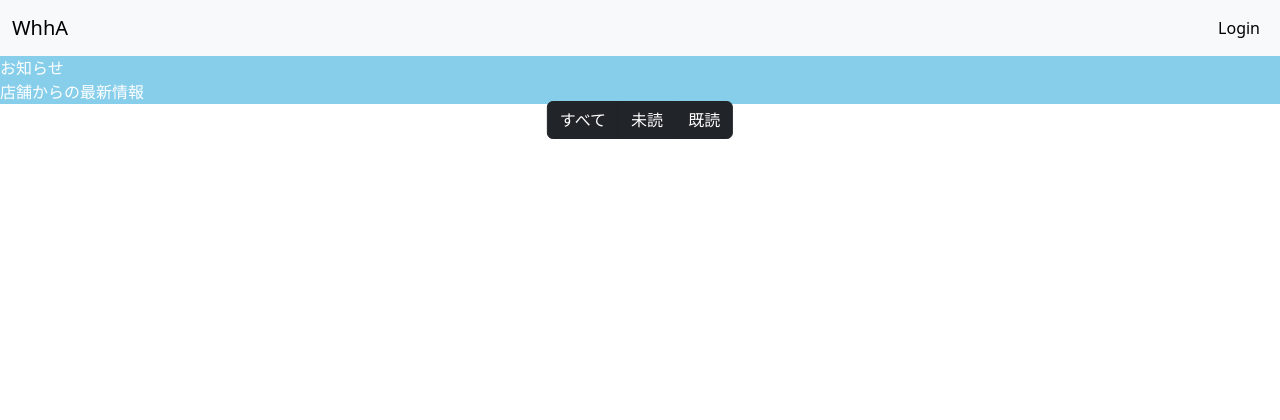
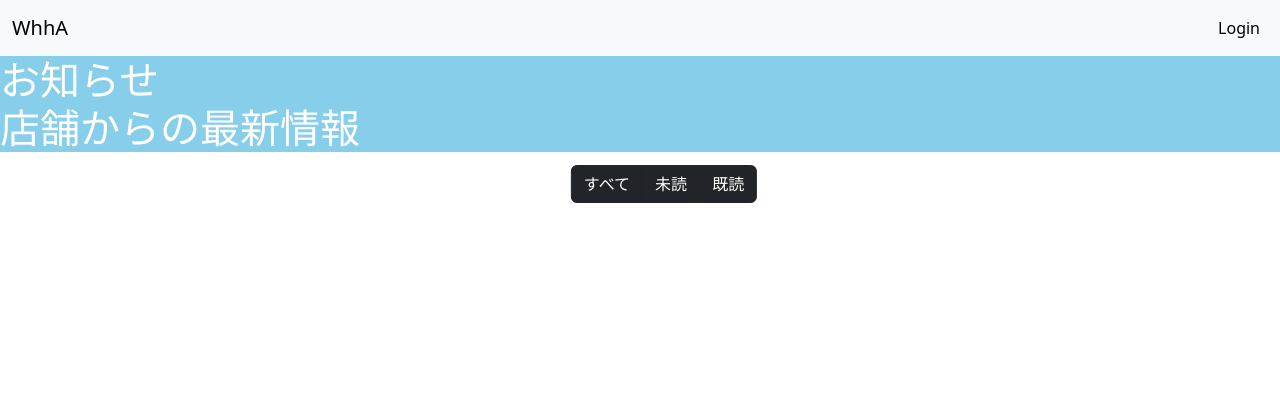
Before and after one commit to kbanchi-school/many-booking-site, a Flask app: page /info/ in a window 1280 px wide. Shown: the top 420 px of the page. Run offline with Flask 3, Linux system fonts and the light colour scheme; some libraries are stand-ins or nearby versions.

Commit message:
ほーむ

```diff
--- a/blueprints/home/app_home.py
+++ b/blueprints/home/app_home.py
@@ -7,3 +7,8 @@ from database import Salon
 def home():
     salons = Salon.select()
     return render_template('home.html', salons=salons)
+
+@home_bp.route('/detail/<id>')
+def detail(id):
+    salon = Salon.get(Salon.id == id)
+    return render_template('home_detail.html', salon=salon)
--- a/templates/home.html
+++ b/templates/home.html
@@ -1,4 +1,5 @@
 {% extends "layout.html" %}
+
 
 {% block content %}
 <h1 class="text-white main-color">シェアサロン予約</h1>
@@ -22,7 +23,7 @@
 		<h5 class="card-title">{{ salon.name }}</h5>
 		<h6 class="card-subtitle mb-2 text-body-secondary">{{ salon.phone }}</h6>
 		<p class="card-text">{{ salon.description }}</p>
-		<a href="/home/detail/{{ salon.id }}" class="card-link">ここから</a>
+		<a href="/home/detail/{{ salon.id }}" >ここから</a>
 	</div>
 	</div>
 	</li>
--- a/templates/home_detail.html
+++ b/templates/home_detail.html
@@ -1,4 +1,4 @@
-{% for salon in salons %}
+{% extends "layout.html" %}
 
 {% block content %}
 <div class="mt-2 ms-2">
--- a/templates/info.html
+++ b/templates/info.html
@@ -1,9 +1,9 @@
 {% extends "layout.html" %}
 
 {% block content %}
-<p class="text-white main-color">お知らせ<br>店舗からの最新情報</br></p>
+<h1 class="text-white main-color">お知らせ<div>店舗からの最新情報</div></h1>
     <div class="btn-toolbar" role="toolbar" aria-label="Toolbar with button groups">
-      <div class="btn-group me-2,position-absolute top-0 start-50 translate-middle" role="group" aria-label="First group">
+      <div class="btn-group ,position-absolute top-0 start-50 translate-middle m-4">
         <button type="button" class="btn btn-dark">すべて</button>
         <button type="button" class="btn btn-dark">未読</button>
         <button type="button" class="btn btn-dark">既読</button>
--- a/templates/top.html
+++ b/templates/top.html
@@ -1,6 +1,6 @@
 {% extends "layout.html" %}
 
-{% block content %}
+        {% block content %}
 <div class="mt-2 ms-2">
     <div class="m-4">
         <h2>Person 登録サンプル</h2>
@@ -15,8 +15,9 @@
         <ul>
             {% for person in persons %}
             <li>{{ person.name }} {{ person.age }} <a href="/top/detail/{{ person.id }}">くわしくはこちら</a></li>
-            {% endfor %}
+        {% endfor %}
         </ul>
     </div>
 </div>
+
 {% endblock %}
```
